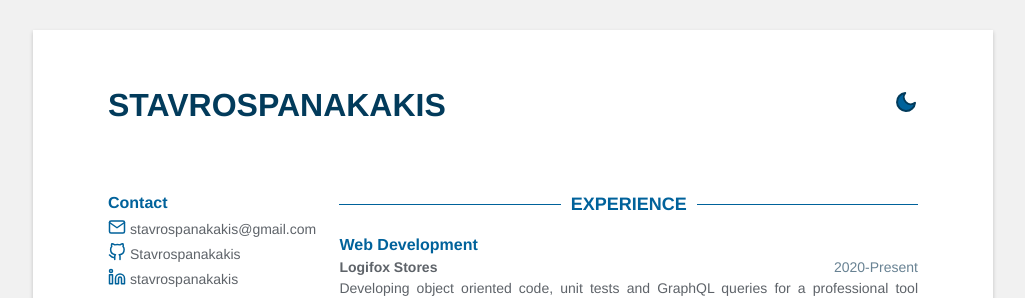
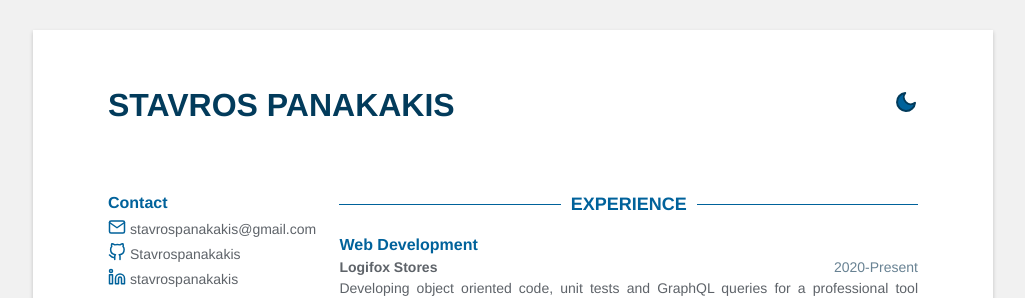
Before and after one commit to Stavrospanakakis/cv, a Jekyll site: the page built from index.html, in a window 1280 px wide. Shown: the top 298 px of the page, without its empty margins (127-1152 px from the left). Built offline with Jekyll 4.4.1, drawn with Linux system fonts in a browser that asks for light colours.

Commit message:
Fix typo

```diff
--- a/_data/data.yml
+++ b/_data/data.yml
@@ -1,6 +1,6 @@
 ---
 details:
-  name: STAVROSPANAKAKIS
+  name: STAVROS PANAKAKIS
   support_dark_mode: true
   star: false
 
```
